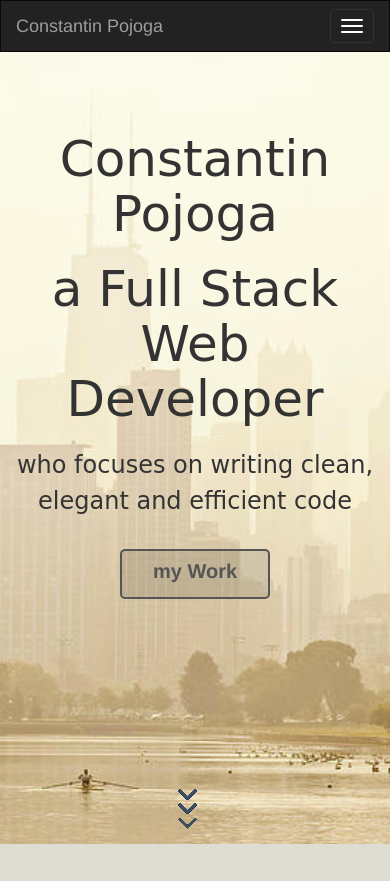
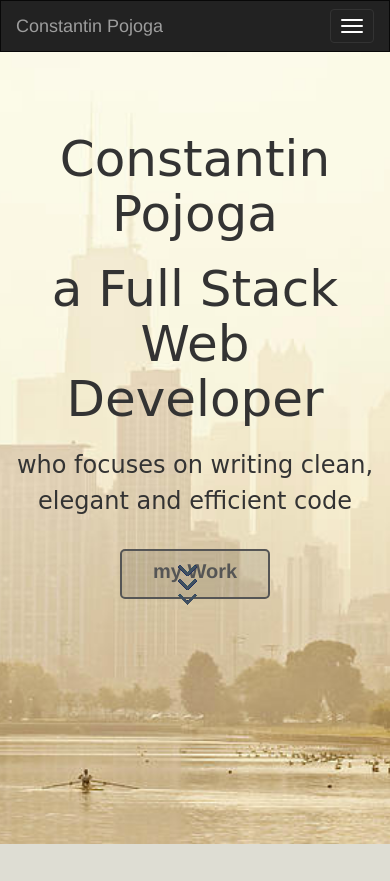
Before and after one commit to constantinpojoga/portfolio, a PHP site: page /index.html in a window 390 px wide. Shown: the top 881 px of the page. Run offline with PHP 8.4, Linux system fonts and the light colour scheme; some web fonts are replaced.

Commit message:
fix scroll down arrow position on mobile

```diff
--- a/css/style.css
+++ b/css/style.css
@@ -14,7 +14,6 @@ h4  {
 }
 
 section {
-  min-height: 736px;
   min-height: calc(100vh - 50px);
   /*border-bottom: 1px solid #333;*/
   background: url('../img/bg3.png');
@@ -122,6 +121,17 @@ footer p {
   .caption {
     height: 200px;
   }
+
+  section:nth-child(1) {
+    min-height: 620px;
+    height: 100vh;
+  }
+
+  .homepage-scroll {
+    top: 560px;
+  }
+
+
 }
 
 @media (max-width: 991px) {
@@ -129,7 +139,6 @@ footer p {
     height: 232px;
   }
 }
-
 
 .homepage-text {
   font-family: 'Londrina Solid', cursive;
@@ -171,11 +180,6 @@ footer p {
   animation-timing-function: ease-in;
 }
 
-.homepage-scroll-placeholder {
-  width: 100%;
-  height: 60px;
-}
-
 .fa-span {
   top: 5px;
   position: relative;
--- a/index.html
+++ b/index.html
@@ -49,8 +49,6 @@
       <h1 class="homepage-text">a Full Stack Web Developer</h1>
       <h3>who focuses on writing clean, elegant and efficient code</h3>
       <a class="btn portfolio-link" type="button" href="#portfolio">my Work</a>
-      <div class="homepage-scroll-placeholder">&nbsp;</div>
-
       <div class="homepage-scroll">
        <img class="img-responsive" src="./img/down-arrow.gif">
       </div>
```
